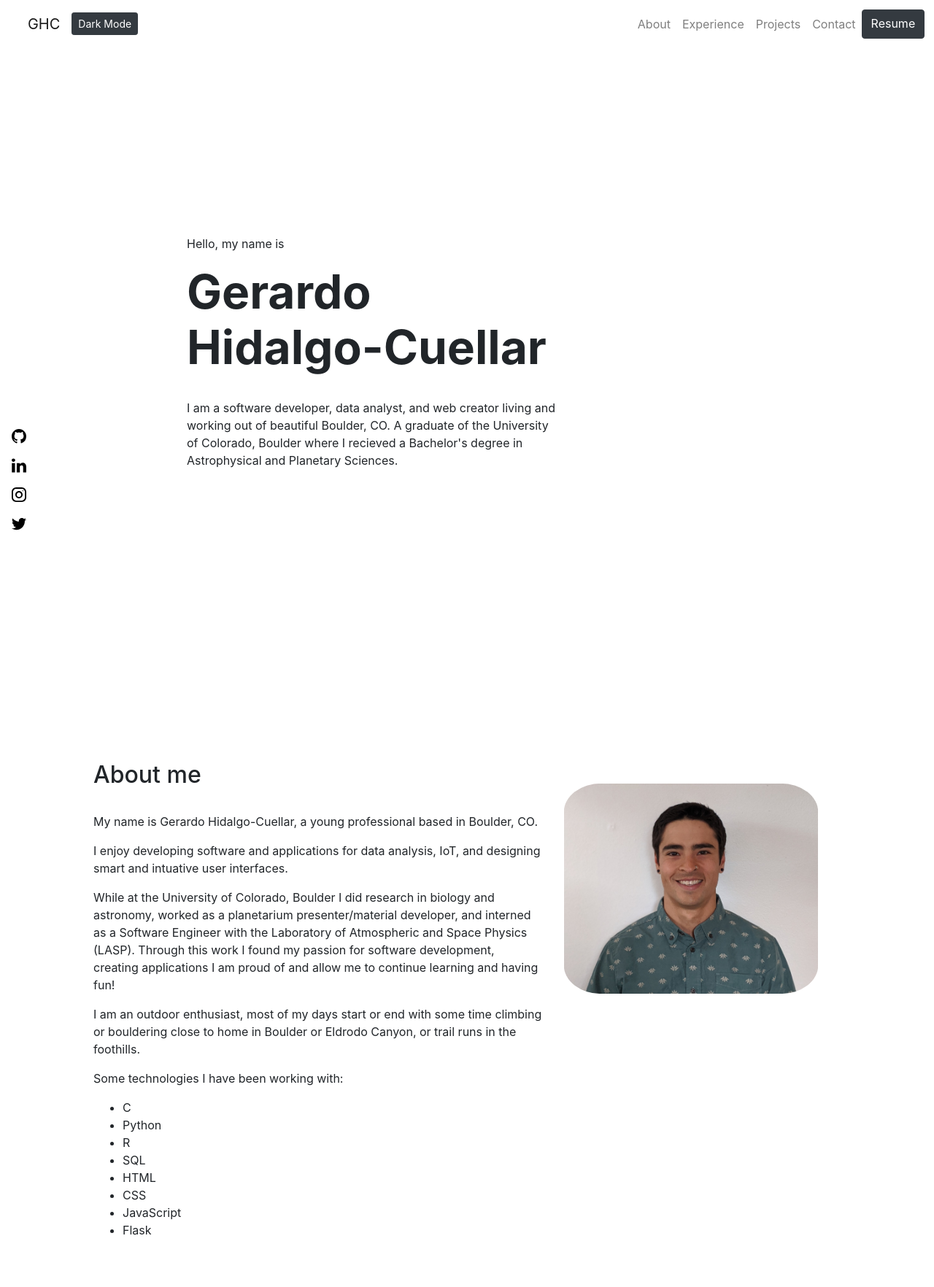
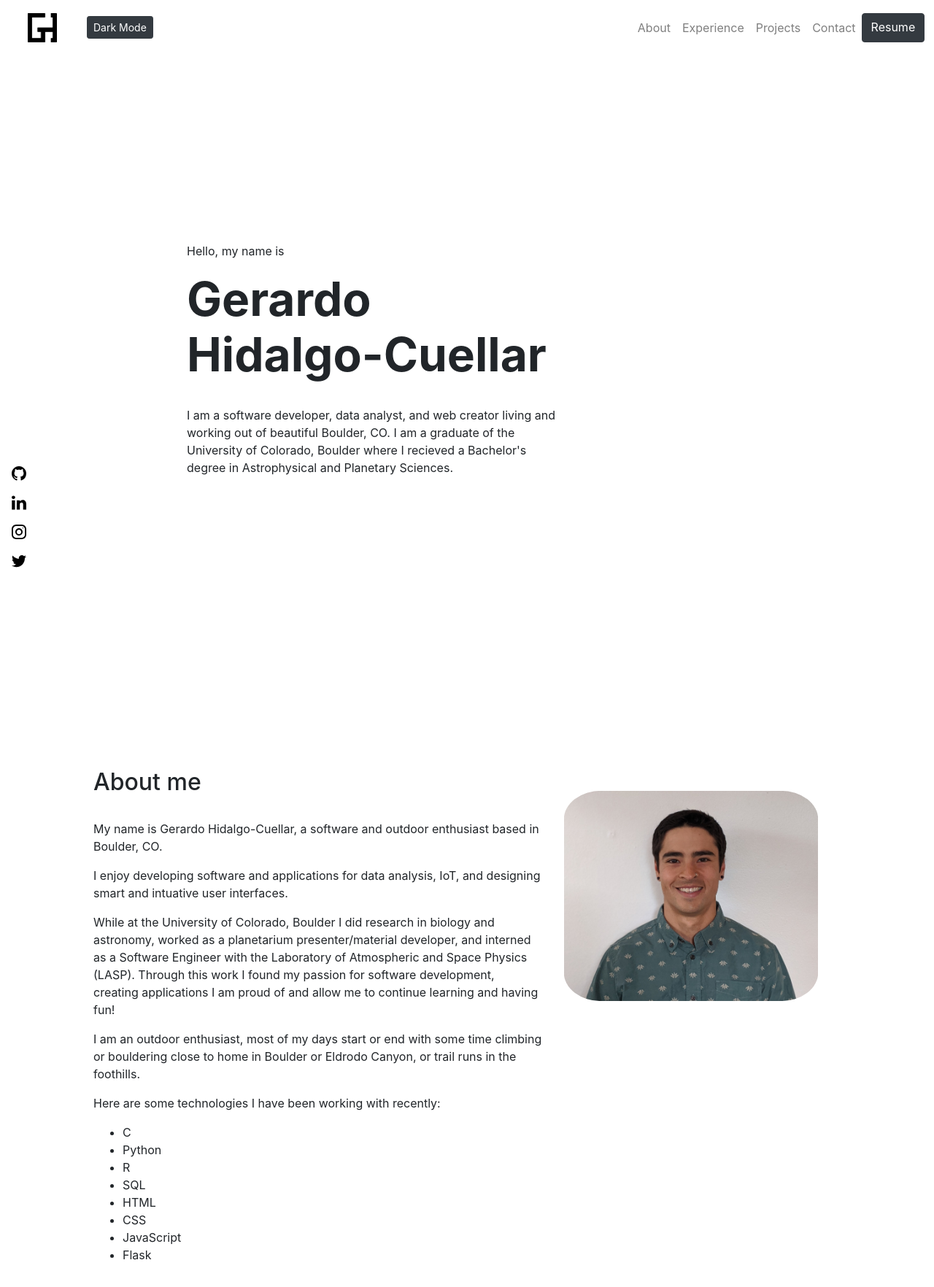
Before and after one commit to ghidalgo93/Web_Project, a Flask app: page / in a window 1280 px wide. Shown: the top 1764 px of the page at 73% size. Run offline with Flask 2, Linux system fonts and the light colour scheme; some libraries are stand-ins or nearby versions.

Commit message:
added icons, fixed side navbar, and added better resume

```diff
--- a/Website/static/functions.js
+++ b/Website/static/functions.js
@@ -6,6 +6,7 @@ function darkmode() {
     var linkedin = document.getElementById('linkedin-logo')
     var instagram = document.getElementById('instagram-logo')
     var twitter = document.getElementById('twitter-logo')
+    var gh = document.getElementById('gh-logo')
 
 
     if (body.className === "light-theme") {
@@ -16,14 +17,16 @@ function darkmode() {
         linkedin.src = "static/media/linkedin-dark.svg"
         instagram.src = "static/media/instagram-dark.svg"
         twitter.src = "static/media/twitter-dark.svg"
+        gh.src = "static/media/gh-dark.png"
     }
     else {
         body.className = "light-theme"
         nav.className = "navbar sticky-top navbar-expand navbar-light"
         button.innerHTML = "Dark Mode"
-        github.src = "/static/media/github.svg"
+        github.src = "static/media/github.svg"
         linkedin.src = "static/media/linkedin.svg"
         instagram.src = "static/media/instagram.svg"
         twitter.src = "static/media/twitter.svg"
+        gh.src = "static/media/gh.png"
     }
 }
--- a/Website/static/styles.css
+++ b/Website/static/styles.css
@@ -49,3 +49,9 @@
     width:5px;
     height:20px;
 }
+
+.project_img{
+    height: 80%;
+    width: 80%;
+    padding: 3%;
+}
--- a/Website/templates/index.html
+++ b/Website/templates/index.html
@@ -13,22 +13,26 @@
         <link rel="stylesheet" href="{{ url_for('static', filename='styles.css') }}">
         <!-- Add icon library -->
         <link rel="stylesheet" href="https://cdnjs.cloudflare.com/ajax/libs/font-awesome/4.7.0/css/font-awesome.min.css">
+        <!-- favicon-->
+        <link rel="icon" href="../static/media/gh.png">
     </head>
     <body class="light-theme">
         <!-- topnav -->
         <nav class="navbar sticky-top navbar-expand navbar-light" style="padding: 1%">
-            <a class="navbar-brand" href="/">GHC</a>
+            <a class="navbar-brand" href="/" style="padding-right: 2%;">
+                <img id="gh-logo" src="{{url_for('static', filename='media/gh.png') }}" style="width:40px;height:40px;" alt="GH Logo">
+            </a>
             <button type="button" class="btn btn-dark btn-sm" onclick="darkmode()">Dark Mode</button>
             <div class="navbar-nav ml-auto">
                 <a class="nav-link" href="#about">About</a>
                 <a class="nav-link" href="#experience">Experience</a>
                 <a class="nav-link" href="#projects">Projects</a>
                 <a class="nav-link" href="#contact">Contact</a>
-                <a href="{{url_for('static', filename='media/hidalgo_resume_2020.pdf') }}" target="_blank" class="btn btn-dark" role="button">Resume</a>
+                <a href="{{url_for('static', filename='media/resume.pdf') }}" target="_blank" class="btn btn-dark" role="button">Resume</a>
             </div>
         </nav>
         <!-- side nav -->
-        <nav class="nav fixed-bottom flex-column" style="padding-bottom: 5%;">
+        <nav class="nav fixed-bottom flex-column" style="padding-bottom: 1%; width: 2%;">
             <a class="nav-link" href="https://github.com/ghidalgo93" target="_blank">
                 <img id="github-logo" src="{{url_for('static', filename='media/github.svg') }}" style="width:20px;height:20px;" alt="Github Logo">
             </a>
@@ -49,7 +53,7 @@
             <br>
             <p>
                 I am a software developer, data analyst, and web creator living
-                and working out of beautiful Boulder, CO. A graduate of the
+                and working out of beautiful Boulder, CO. I am a graduate of the
                 University of Colorado, Boulder where I recieved a Bachelor's
                 degree in Astrophysical and Planetary Sciences.
             </p>
@@ -61,7 +65,7 @@
                   <h2 class="mt-0">About me</h2>
                   <br>
                   <p>
-                    My name is Gerardo Hidalgo-Cuellar, a young professional based in Boulder, CO.
+                    My name is Gerardo Hidalgo-Cuellar, a software and outdoor enthusiast based in Boulder, CO.
                   </p>
                   <p>
                     I enjoy developing software and applications for data analysis, IoT,
@@ -78,7 +82,7 @@
                     I am an outdoor enthusiast, most of my days start or end with some time climbing or bouldering
                     close to home in Boulder or Eldrodo Canyon, or trail runs in the foothills.
                   </p>
-                  <p>Some technologies I have been working with:</p>
+                  <p>Here are some technologies I have been working with recently:</p>
                   <ul>
                       <li>C</li>
                       <li>Python</li>
@@ -179,8 +183,9 @@
                 <div class="col-9">
                     <div class="tab-content" id="v-pills-tab-projectsContent" style="width: 55%;">
                         <div class="tab-pane fade show active" id="v-pills-traffic" role="tabpanel" aria-labelledby="v-pills-traffic-tab">
-                            <h5>Traffic Violations Analysis in Montgomery County, MD
-                                <a href="#" target="_blank">#doto, github link</a>
+                            <h5>
+                                <a href="https://github.com/ghidalgo93/traffic_data" target="_blank">Traffic Violations Analysis</a>
+                                in Montgomery County, MD
                             </h5>
                             <ul>
                                 <li>Data analysis of some traffic violations in Montgomery County, MD. Traffic violations looked at included speed exceeded
@@ -189,18 +194,21 @@
                                 </li>
 
                             </ul>
+                            <img src="{{url_for('static', filename='media/traffic_map.png') }}" class="project_img" alt="Traffic Violations GPS data.">
                         </div>
                         <div class="tab-pane fade" id="v-pills-website" role="tabpanel" aria-labelledby="v-pills-website-tab">
-                            <h5>Personal Website (V1)
-                                <a href="#" target="_blank">#doto, github link</a>
+                            <h5>
+                                <a href="https://github.com/ghidalgo93/Web_Project" target="_blank">Personal Website</a>
+                                (V1)
                             </h5>
                             <ul>
                                 <li>My personal website built with bootstrap and hosted on #TODO.</li>
                             </ul>
                         </div>
                         <div class="tab-pane fade" id="v-pills-iot" role="tabpanel" aria-labelledby="v-pills-iot-tab">
-                            <h5>Home Control, an project looking at IoT
-                                <a href="#" target="_blank">#doto, github link</a>
+                            <h5>
+                                <a href="https://github.com/ghidalgo93/HomeControl" target="_blank">Home Control,</a>
+                                an project looking at IoT
                             </h5>
                             <ul>
                                 <li>Using a raspberry pi, working on several projects to make a smarter home via Internet of Things. A constant work in progress,
```
Also changed, not shown: Website/static/media/gh-dark.png (added), Website/static/media/gh.png (added), Website/static/media/traffic_map.png (added), 2 other files.
